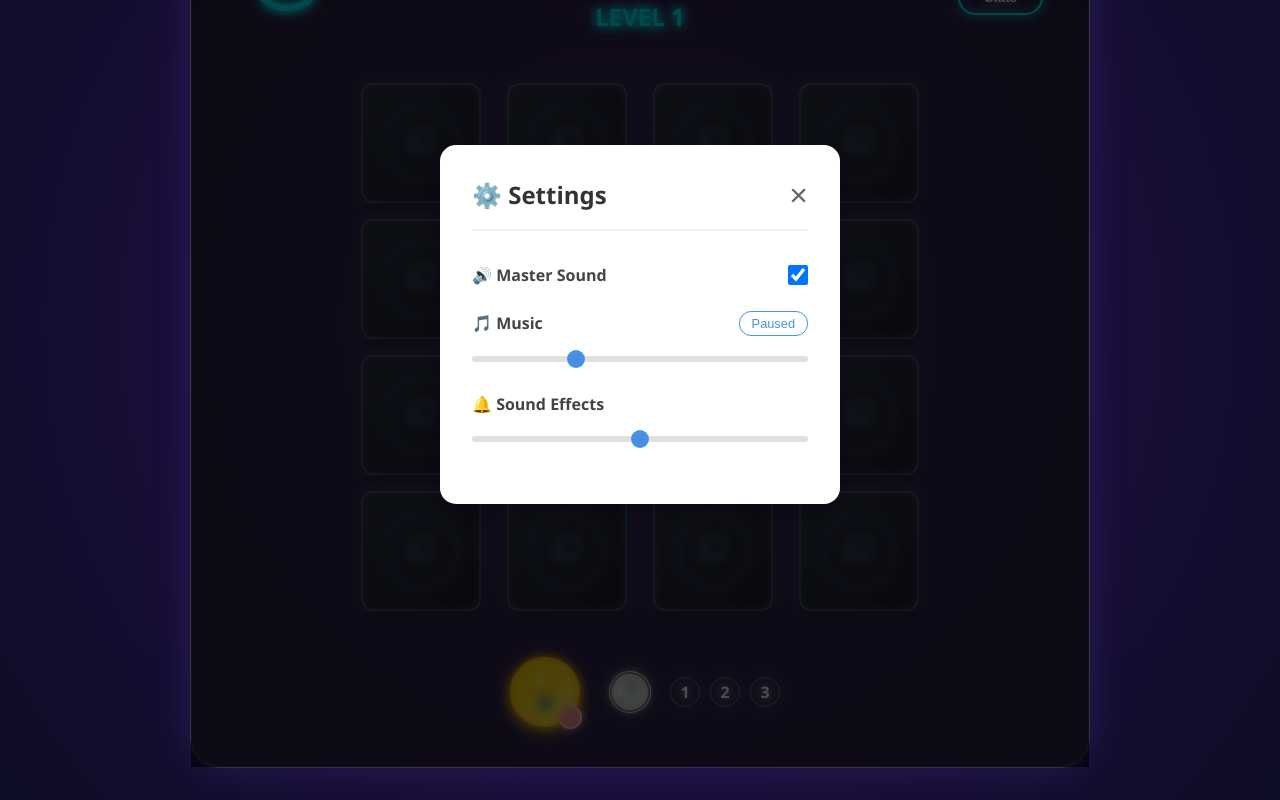
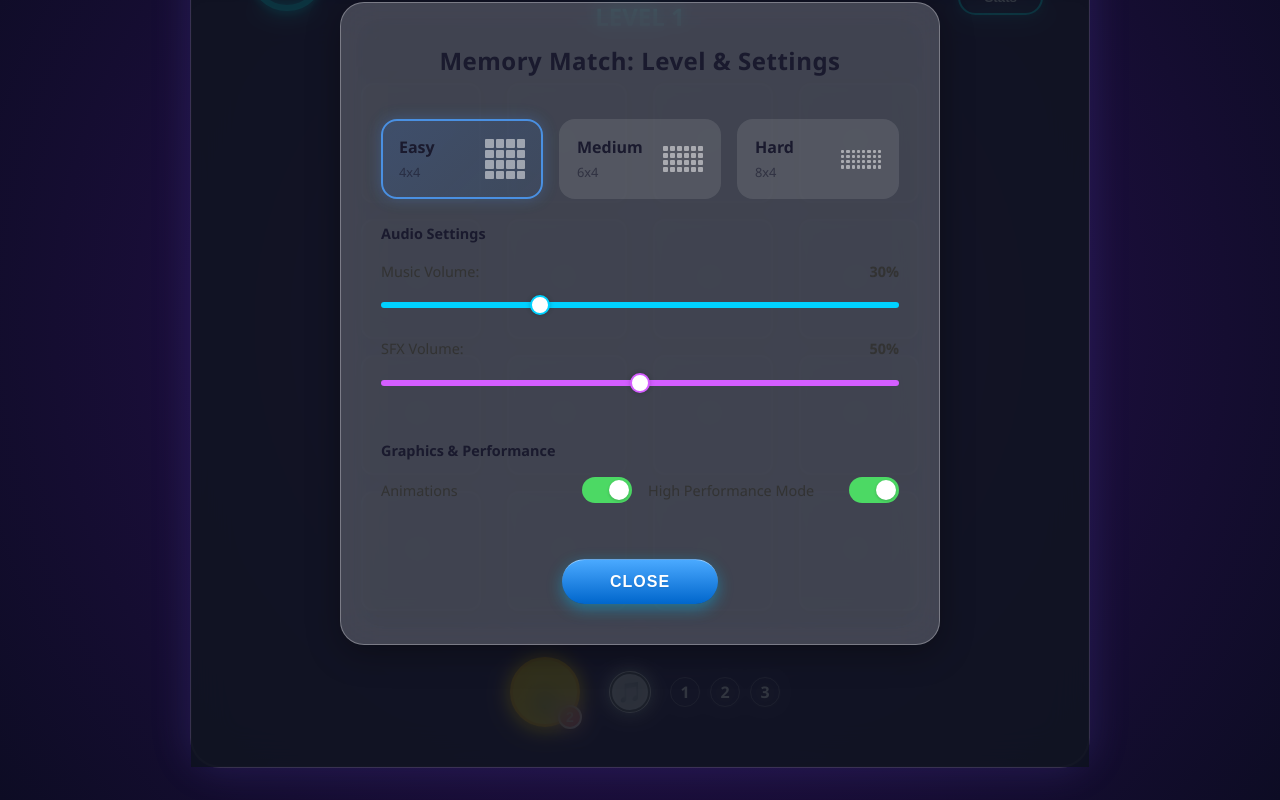
Before and after one commit to BenAmmarAmenAllah/memory-match-game, a React (Vite) app: page / in a window 1280 px wide. Both pictures are taken after a click on the button "Audio Settings". Shown: the part 152-952 px from the top of the page. Built offline with nearby package versions, Linux system fonts and the light colour scheme.

Commit message:
feat: Revamp SettingsPanel with enhanced UI, level selection, and audio controls

```diff
--- a/src/components/SettingsPanel/SettingsPanel.css
+++ b/src/components/SettingsPanel/SettingsPanel.css
@@ -4,131 +4,284 @@
   left: 0;
   right: 0;
   bottom: 0;
-  background-color: rgba(0, 0, 0, 0.7);
+  background-color: rgba(14, 18, 30, 0.85); /* Dark background */
+  backdrop-filter: blur(10px);
   display: flex;
   justify-content: center;
   align-items: center;
-  z-index: 1000;
-  backdrop-filter: blur(5px);
+  z-index: 2000;
+  animation: fadeIn 0.3s ease-out;
+}
+
+@keyframes fadeIn {
+  from { opacity: 0; }
+  to { opacity: 1; }
 }
 
 .settings-panel {
-  background: white;
-  padding: 2rem;
-  border-radius: 1rem;
   width: 90%;
-  max-width: 400px;
-  box-shadow: 0 10px 25px rgba(0, 0, 0, 0.2);
-  animation: slideIn 0.3s ease-out;
+  max-width: 600px;
+  background: rgba(220, 220, 230, 0.25);
+  backdrop-filter: blur(20px);
+  border: 1px solid rgba(255, 255, 255, 0.3);
+  box-shadow: 0 8px 32px 0 rgba(0, 0, 0, 0.37);
+  border-radius: 24px;
+  padding: 2.5rem;
+  color: white;
+  display: flex;
+  flex-direction: column;
+  gap: 1.5rem;
+  animation: scaleIn 0.3s cubic-bezier(0.175, 0.885, 0.32, 1.275);
 }
 
-@keyframes slideIn {
-  from {
-    transform: translateY(20px);
-    opacity: 0;
-  }
-  to {
-    transform: translateY(0);
-    opacity: 1;
-  }
+@keyframes scaleIn {
+  from { transform: scale(0.95); opacity: 0; }
+  to { transform: scale(1); opacity: 1; }
 }
 
-.settings-header {
+.settings-title {
+  text-align: center;
+  font-size: 1.5rem;
+  font-weight: 700;
+  margin: 0 0 1rem 0;
+  color: #1a1a2e;
+  letter-spacing: 0.5px;
+}
+
+/* Level Selection */
+.level-selection-container {
+  display: grid;
+  grid-template-columns: repeat(3, 1fr);
+  gap: 1rem;
+}
+
+.level-card {
+  background: rgba(255, 255, 255, 0.1);
+  border-radius: 16px;
+  padding: 1rem;
+  cursor: pointer;
+  transition: all 0.3s ease;
+  border: 2px solid transparent;
+  display: flex;
+  flex-direction: row; /* Horizontal layout for content */
+  align-items: center;
+  justify-content: space-between;
+  height: 80px;
+  position: relative;
+  overflow: hidden;
+}
+
+.level-card:hover {
+  background: rgba(255, 255, 255, 0.15);
+  transform: translateY(-2px);
+}
+
+.level-card.active {
+  background: linear-gradient(135deg, rgba(58, 123, 213, 0.2), rgba(58, 123, 213, 0.1));
+  border-color: #4a90e2;
+  box-shadow: 0 0 15px rgba(74, 144, 226, 0.3);
+}
+
+.level-info {
+  display: flex;
+  flex-direction: column;
+  z-index: 2;
+}
+
+.level-name {
+  font-weight: 700;
+  font-size: 1rem;
+  color: #1a1a2e;
+}
+
+.level-grid {
+  font-size: 0.8rem;
+  color: rgba(26, 26, 46, 0.6);
+  margin-top: 4px;
+}
+
+.grid-icon {
+  width: 40px;
+  height: 30px;
+  z-index: 2;
+  display: flex;
+  align-items: center;
+  justify-content: center;
+}
+
+.grid-preview {
+  display: grid;
+  gap: 2px;
+  width: 100%;
+}
+
+.g-4x4 { grid-template-columns: repeat(4, 1fr); }
+.g-6x4 { grid-template-columns: repeat(6, 1fr); }
+.g-8x4 { grid-template-columns: repeat(8, 1fr); }
+
+.grid-preview div {
+  aspect-ratio: 1;
+  background-color: rgba(255, 255, 255, 0.5);
+  border-radius: 1px;
+}
+
+/* Section Headers */
+.settings-section h3 {
+  font-size: 0.9rem;
+  color: #1a1a2e;
+  margin: 0 0 1rem 0;
+  font-weight: 600;
+}
+
+
+/* Sliders */
+.slider-group {
+  margin-bottom: 1.5rem;
+}
+
+.slider-label {
   display: flex;
   justify-content: space-between;
-  align-items: center;
-  margin-bottom: 2rem;
-  border-bottom: 2px solid #f0f0f0;
-  padding-bottom: 1rem;
-}
-
-.settings-header h2 {
-  margin: 0;
-  color: #333;
-  font-size: 1.5rem;
-}
-
-.close-btn {
-  background: none;
-  border: none;
-  font-size: 2rem;
-  line-height: 1;
-  cursor: pointer;
-  color: #666;
-  padding: 0;
-  transition: color 0.2s;
-}
-
-.close-btn:hover {
+  margin-bottom: 0.5rem;
+  font-size: 0.9rem;
   color: #333;
 }
 
-.setting-group {
-  margin-bottom: 1.5rem;
+.slider-value {
+  font-weight: 600;
 }
 
-.setting-label {
-  display: flex;
-  justify-content: space-between;
-  align-items: center;
-  margin-bottom: 0.5rem;
-  font-weight: 600;
-  color: #444;
-}
-
-.volume-slider {
+.custom-range {
+  -webkit-appearance: none;
   width: 100%;
   height: 6px;
-  -webkit-appearance: none;
-  background: #e0e0e0;
+  background: rgba(0,0,0,0.1);
   border-radius: 3px;
   outline: none;
 }
 
-.volume-slider::-webkit-slider-thumb {
+.range-blue::-webkit-slider-thumb {
   -webkit-appearance: none;
-  width: 18px;
-  height: 18px;
+  width: 20px;
+  height: 20px;
   border-radius: 50%;
-  background: #4a90e2;
+  background: white;
+  box-shadow: 0 0 5px rgba(0,0,0,0.2);
   cursor: pointer;
-  transition: background 0.2s;
+  border: 2px solid #00d2ff;
+  margin-top: -7px; /* Align vertical */
 }
 
-.volume-slider::-webkit-slider-thumb:hover {
-  background: #357abd;
+
+/* Quick fix for track color */
+.range-blue::-webkit-slider-runnable-track {
+  width: 100%;
+  height: 6px;
+  cursor: pointer;
+  background: #00d2ff;
+  border-radius: 3px;
+}
+.range-purple::-webkit-slider-runnable-track {
+  width: 100%;
+  height: 6px;
+  cursor: pointer;
+  background: #d45eff;
+  border-radius: 3px;
+}
+/* Thumb for purple */
+.range-purple::-webkit-slider-thumb {
+  -webkit-appearance: none;
+  width: 20px;
+  height: 20px;
+  border-radius: 50%;
+  background: white;
+  box-shadow: 0 0 5px rgba(0,0,0,0.2);
+  cursor: pointer;
+  border: 2px solid #d45eff;
+  margin-top: -7px;
 }
 
-.volume-slider:disabled {
-  opacity: 0.5;
-  cursor: not-allowed;
+
+/* Toggles */
+.toggles-container {
+  display: flex;
+  justify-content: space-between;
+  gap: 1rem;
 }
 
-.toggle-checkbox {
+.toggle-item {
+  display: flex;
+  align-items: center;
+  justify-content: space-between;
+  flex: 1;
+  color: #333;
+  font-size: 0.9rem;
+}
+
+.toggle-switch {
+  background: #ddd;
+  border: none;
+  border-radius: 20px;
+  width: 50px;
+  height: 26px;
+  position: relative;
+  cursor: pointer;
+  transition: 0.3s;
+  padding: 0;
+  display: flex;
+  align-items: center;
+}
+
+.toggle-switch.on {
+  background: #4cd964;
+}
+
+.toggle-knob {
   width: 20px;
   height: 20px;
-  cursor: pointer;
+  background: white;
+  border-radius: 50%;
+  position: absolute;
+  left: 3px;
+  transition: 0.3s;
+  box-shadow: 0 1px 3px rgba(0,0,0,0.2);
 }
 
-.music-toggle-btn {
-  padding: 4px 12px;
-  border-radius: 12px;
-  border: 1px solid #4a90e2;
-  background: white;
-  color: #4a90e2;
-  font-size: 0.8rem;
-  cursor: pointer;
-  transition: all 0.2s;
+.toggle-switch.on .toggle-knob {
+  left: 27px;
 }
 
-.music-toggle-btn.active {
-  background: #4a90e2;
-  color: white;
+.toggle-label {
+  position: absolute;
+  right: -30px;
+  display: none;
 }
 
-.music-toggle-btn:disabled {
-  border-color: #ccc;
-  color: #999;
-  background: #f5f5f5;
-  cursor: not-allowed;
+
+/* Close Button */
+.close-main-btn {
+  margin-top: 2rem;
+  align-self: center;
+  padding: 0.8rem 3rem;
+  border-radius: 30px;
+  border: none;
+  color: white;
+  font-weight: bold;
+  font-size: 1rem;
+  letter-spacing: 1px;
+  box-shadow: 0 5px 15px rgba(0, 198, 255, 0.4);
+  cursor: pointer;
+  transition: transform 0.2s, box-shadow 0.2s;
+  text-shadow: 0 1px 2px rgba(0,0,0,0.1);
+  background: linear-gradient(180deg, rgba(74, 169, 255, 1) 0%, rgba(0, 102, 204, 1) 100%);
+  border-top: 1px solid rgba(255,255,255,0.4);
 }
+
+.close-main-btn:hover {
+  transform: translateY(-2px);
+  box-shadow: 0 7px 20px rgba(0, 198, 255, 0.6);
+}
+
+.close-main-btn:active {
+  transform: translateY(1px);
+}
--- a/src/components/SettingsPanel/SettingsPanel.jsx
+++ b/src/components/SettingsPanel/SettingsPanel.jsx
@@ -1,4 +1,7 @@
+import { useState } from 'react';
 import { useAudio } from '../../context/AudioContext';
+import { useGame, GAME_ACTIONS } from '../../context/GameContext';
+import { LEVELS } from '../../data/levels';
 import './SettingsPanel.css';
 
 function SettingsPanel({ onClose }) {
@@ -6,73 +9,150 @@ function SettingsPanel({ onClose }) {
     musicVolume,
     setMusicVolume,
     sfxVolume,
-    setSfxVolume,
-    isMuted,
-    setIsMuted,
-    isPlaying,
-    toggleMusic
+    setSfxVolume
   } = useAudio();
+
+  const { state, dispatch } = useGame();
+
+  // Local state for visual toggles (these could be moved to context if functional implementation is needed later)
+  const [animations, setAnimations] = useState(true);
+  const [highPerformance, setHighPerformance] = useState(true);
+
+  const handleLevelChange = (levelKey) => {
+    dispatch({
+      type: GAME_ACTIONS.CHANGE_LEVEL,
+      payload: { level: levelKey }
+    });
+  };
+
+  const currentLevelKey = state.level;
 
   return (
     <div className="settings-overlay">
       <div className="settings-panel">
-        <div className="settings-header">
-          <h2>⚙️ Settings</h2>
-          <button className="close-btn" onClick={onClose}>×</button>
+        <h2 className="settings-title">Memory Match: Level & Settings</h2>
+
+        {/* Level Selection Section */}
+        <div className="level-selection-container">
+          <div
+            className={`level-card ${currentLevelKey === 'easy' ? 'active' : ''}`}
+            onClick={() => handleLevelChange('easy')}
+          >
+            <div className="level-info">
+              <span className="level-name">Easy</span>
+              <span className="level-grid">4x4</span>
+            </div>
+            <div className="grid-icon easy">
+               {/* 4x4 Grid representation */}
+               <div className="grid-preview g-4x4">
+                  {[...Array(16)].map((_, i) => <div key={i}></div>)}
+               </div>
+            </div>
+          </div>
+
+          <div
+            className={`level-card ${currentLevelKey === 'medium' ? 'active' : ''}`}
+            onClick={() => handleLevelChange('medium')}
+          >
+             <div className="level-info">
+              <span className="level-name">Medium</span>
+              <span className="level-grid">6x4</span>
+            </div>
+            <div className="grid-icon medium">
+                {/* 6x4 Grid representation specific to this game logic usually, but user image showed 6x4?
+                   Actually code existing says Medium is 6 columns. 24 cards. so 6x4.
+                */}
+               <div className="grid-preview g-6x4">
+                  {[...Array(24)].map((_, i) => <div key={i}></div>)}
+               </div>
+            </div>
+          </div>
+
+          <div
+            className={`level-card ${currentLevelKey === 'hard' ? 'active' : ''}`}
+            onClick={() => handleLevelChange('hard')}
+          >
+             <div className="level-info">
+              <span className="level-name">Hard</span>
+              <span className="level-grid">8x4</span>
+            </div>
+            <div className="grid-icon hard">
+                {/* 8 columns, 32 cards => 8x4 */}
+               <div className="grid-preview g-8x4">
+                  {[...Array(32)].map((_, i) => <div key={i}></div>)}
+               </div>
+            </div>
+          </div>
         </div>
 
-        <div className="settings-content">
-          <div className="setting-group">
-            <label className="setting-label">
-              <span>🔊 Master Sound</span>
-              <input
-                type="checkbox"
-                checked={!isMuted}
-                onChange={() => setIsMuted(!isMuted)}
-                className="toggle-checkbox"
-              />
-            </label>
-          </div>
+        {/* Audio Settings Section */}
+        <div className="settings-section">
+          <h3>Audio Settings</h3>
 
-          <div className="setting-group">
-            <label className="setting-label">
-              <span>🎵 Music</span>
-              <button
-                className={`music-toggle-btn ${isPlaying ? 'active' : ''}`}
-                onClick={toggleMusic}
-                disabled={isMuted}
-              >
-                {isPlaying ? 'Playing' : 'Paused'}
-              </button>
-            </label>
+          <div className="slider-group music-slider">
+            <div className="slider-label">
+              <span>Music Volume:</span>
+              <span className="slider-value">{Math.round(musicVolume * 100)}%</span>
+            </div>
             <input
               type="range"
               min="0"
               max="1"
-              step="0.1"
+              step="0.05"
               value={musicVolume}
               onChange={(e) => setMusicVolume(parseFloat(e.target.value))}
-              disabled={isMuted}
-              className="volume-slider"
+              className="custom-range range-blue"
             />
           </div>
 
-          <div className="setting-group">
-            <label className="setting-label">
-              <span>🔔 Sound Effects</span>
-            </label>
+          <div className="slider-group sfx-slider">
+            <div className="slider-label">
+              <span>SFX Volume:</span>
+              <span className="slider-value">{Math.round(sfxVolume * 100)}%</span>
+            </div>
             <input
               type="range"
               min="0"
               max="1"
-              step="0.1"
+              step="0.05"
               value={sfxVolume}
               onChange={(e) => setSfxVolume(parseFloat(e.target.value))}
-              disabled={isMuted}
-              className="volume-slider"
+              className="custom-range range-purple"
             />
           </div>
         </div>
+
+        {/* Graphics & Performance Section */}
+        <div className="settings-section">
+          <h3>Graphics & Performance</h3>
+          <div className="toggles-container">
+            <div className="toggle-item">
+              <span>Animations</span>
+              <button
+                className={`toggle-switch ${animations ? 'on' : 'off'}`}
+                onClick={() => setAnimations(!animations)}
+              >
+                <span className="toggle-knob"></span>
+                <span className="toggle-label">{animations ? 'ON' : 'OFF'}</span>
+              </button>
+            </div>
+
+            <div className="toggle-item">
+              <span>High Performance Mode</span>
+               <button
+                className={`toggle-switch ${highPerformance ? 'on' : 'off'}`}
+                onClick={() => setHighPerformance(!highPerformance)}
+              >
+                <span className="toggle-knob"></span>
+                <span className="toggle-label">{highPerformance ? 'ON' : 'OFF'}</span>
+              </button>
+            </div>
+          </div>
+        </div>
+
+        <button className="close-main-btn" onClick={onClose}>
+          CLOSE
+        </button>
       </div>
     </div>
   );
```
